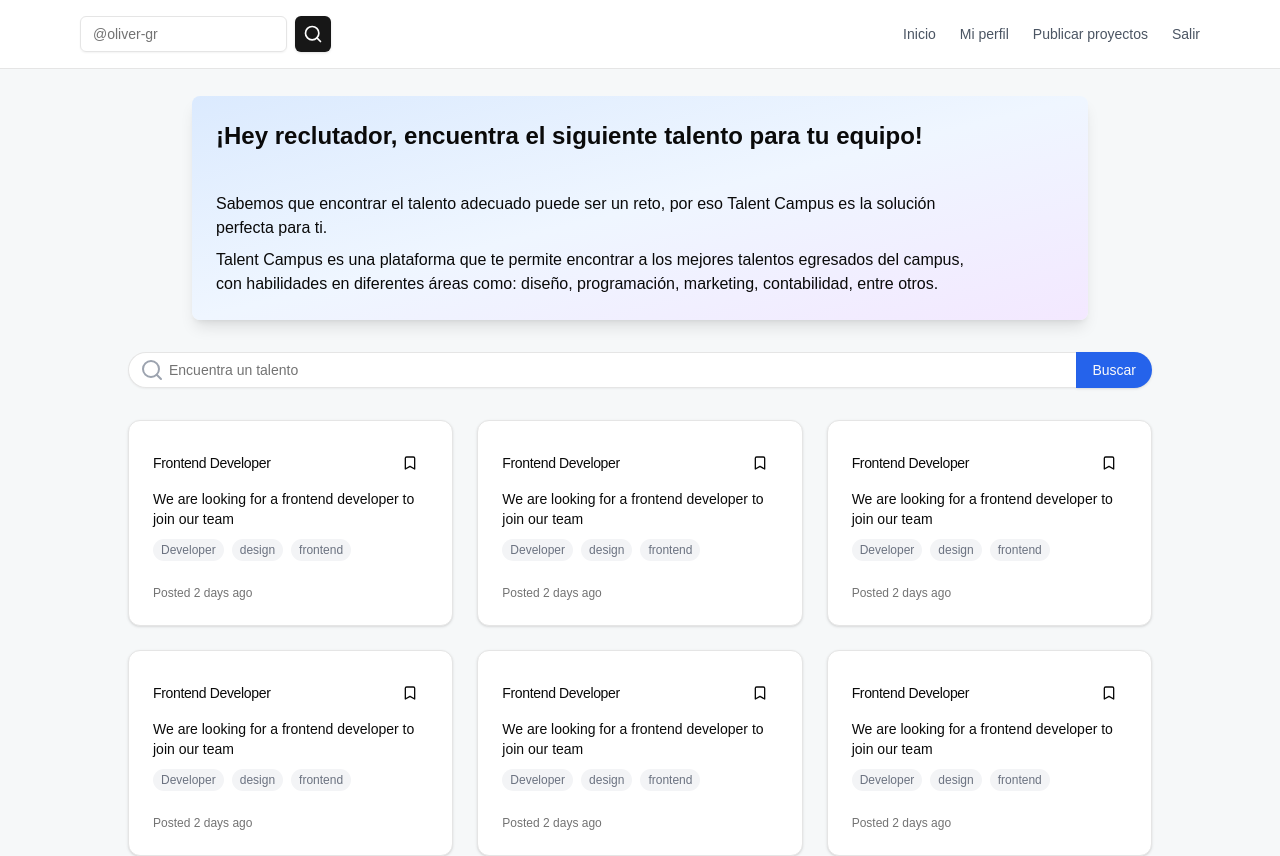
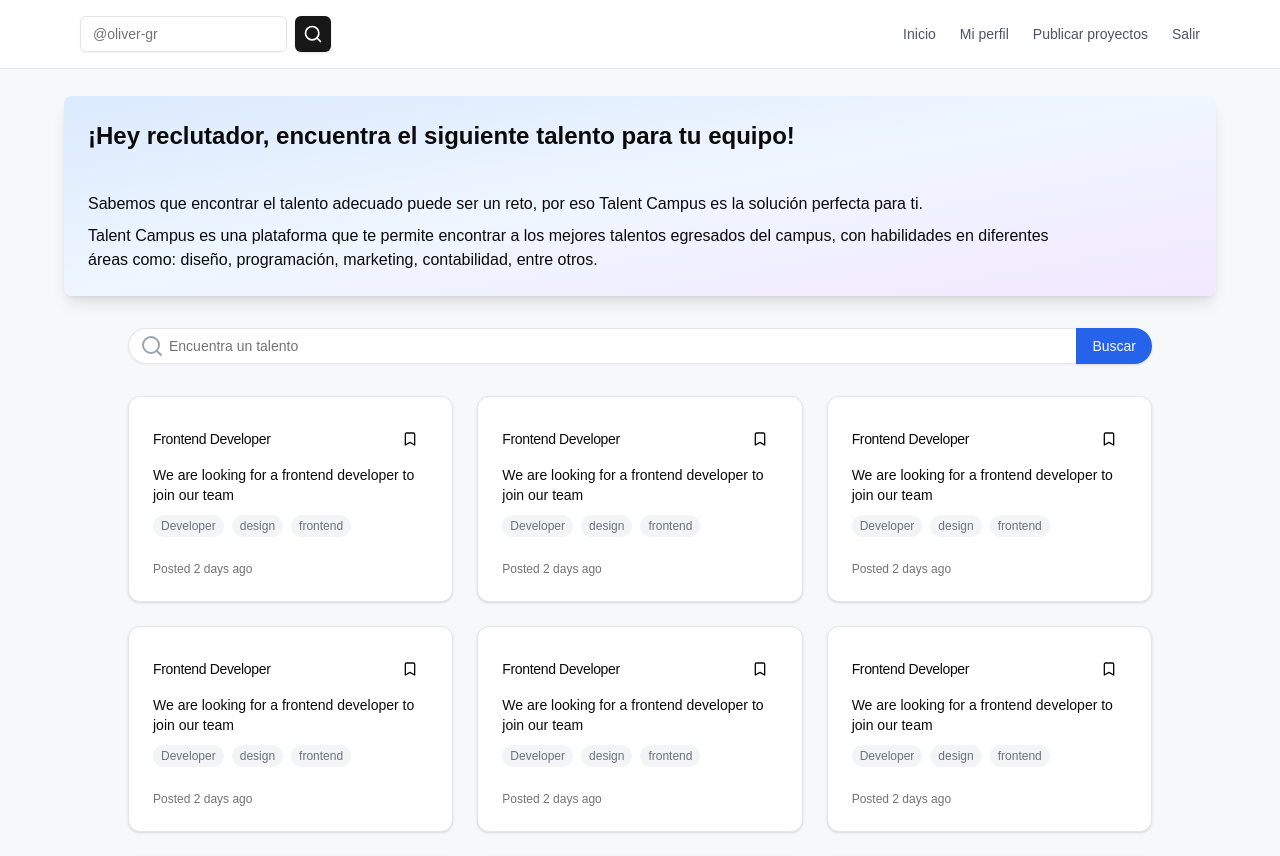
Before and after one commit to HectorvallesG/talent-campus, a Next.js app: page / in a window 1280 px wide. Shown: the top 856 px of the page. Built offline with nearby package versions, Linux system fonts and the light colour scheme.

Commit message:
fix: header fixed position and section

```diff
--- a/src/app/(home)/page.tsx
+++ b/src/app/(home)/page.tsx
@@ -6,7 +6,7 @@ import { Bookmark, Search } from "lucide-react"
 export default function Home() {
   return (
       <main>
-        <section className="p-6 bg-gradient-to-br from-blue-100 via-blue-50 to-purple-100 rounded-lg max-w-4xl mx-auto shadow-lg">
+        <section className="p-6 bg-gradient-to-br from-blue-100 via-blue-50 to-purple-100 rounded-lg max-w-6xl mx-auto shadow-lg">
           <h1 className="font-semibold text-2xl">
             ¡Hey reclutador, encuentra el siguiente talento para tu equipo!
           </h1>
--- a/src/components/HeaderNav.tsx
+++ b/src/components/HeaderNav.tsx
@@ -4,7 +4,7 @@ import { Button } from "./ui/button"
 
 export const HeaderNav = () => {
   return (
-    <header className="bg-white border-b fixed w-full top-0 left-0 right-0 ">
+    <header className="bg-white border-b fixed w-full top-0 left-0 right-0 z-50">
         <div className="max-w-6xl mx-auto p-4 flex items-center justify-between">
           {/* <Linkedin className="text-[#0a66c2] w-8 h-8" /> */}
           <div className="flex items-center gap-2">
```
